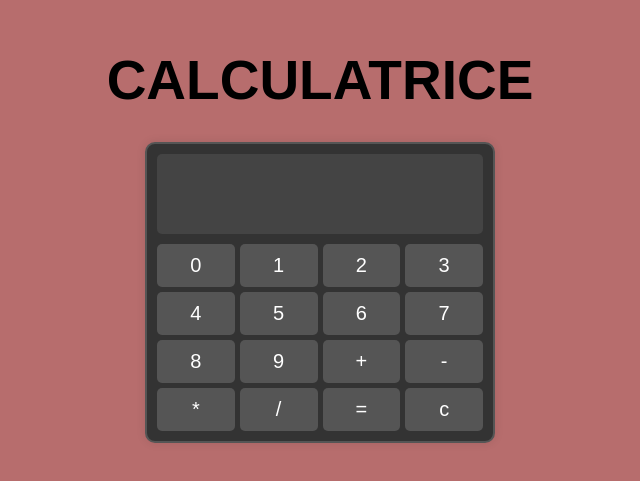
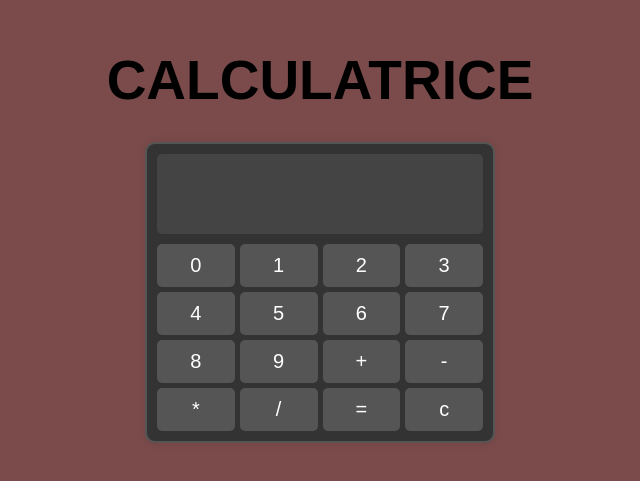
Before and after one commit to Babanlpz/Calculatrice, a React (Vite) app: page / in a window 1280 px wide. Shown: the part 155-636 px from the top of the page, without its empty margins (320-960 px from the left). Built offline with nearby package versions, Linux system fonts and the light colour scheme.

Commit message:
FEAT mise a jour bg

```diff
--- a/src/composants/calculator/Calculator.css
+++ b/src/composants/calculator/Calculator.css
@@ -2,7 +2,7 @@ body {
   margin: 0;
   padding: 0;
   font-family: Arial, sans-serif;
-  background-color: #b76d6d;
+  background-color: #7b4b4b;
 }
 
 .title {
```
